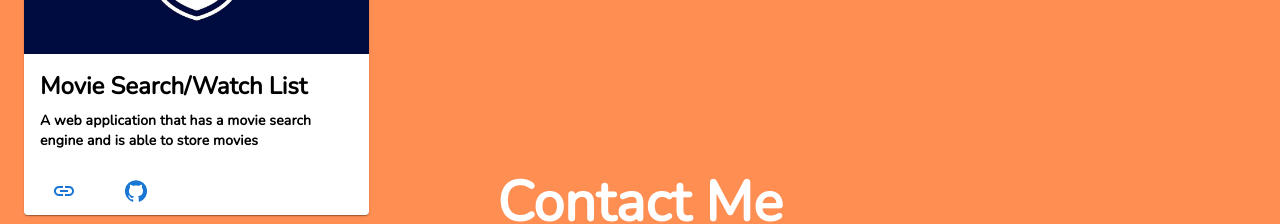
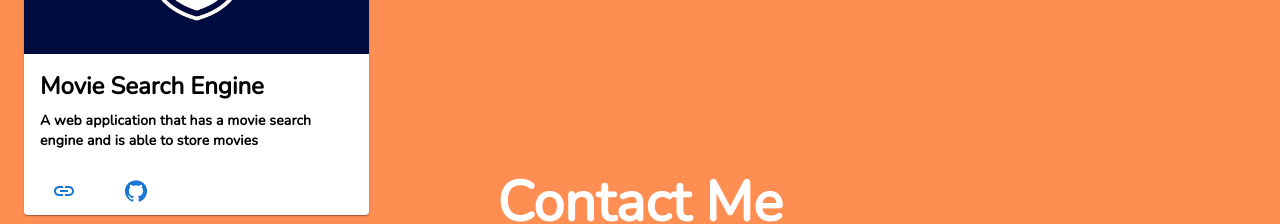
Before and after one commit to jasonz23/website, a React (Create React App) app: page / in a window 1280 px wide. Shown: the part 2274-2498 px from the top of the page. Built offline with nearby package versions, Linux system fonts and the light colour scheme.

Commit message:
edited project titles

```diff
--- a/src/Static/ProjectInfo.js
+++ b/src/Static/ProjectInfo.js
@@ -33,7 +33,7 @@ const ProjectInfo =[{
 },
 {
     id: 4,
-    title: "Movie Search/Watch List",
+    title: "Movie Search Engine",
     img: ubc,
     bio: "A web application that has a movie search engine and is able to store movies",
     link: "https://moviesearchjason.netlify.app/",
```
